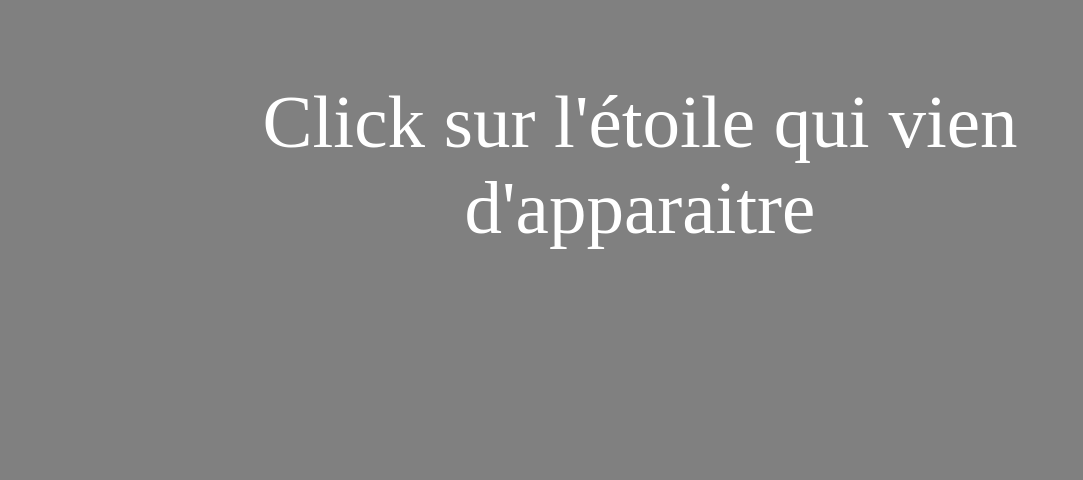
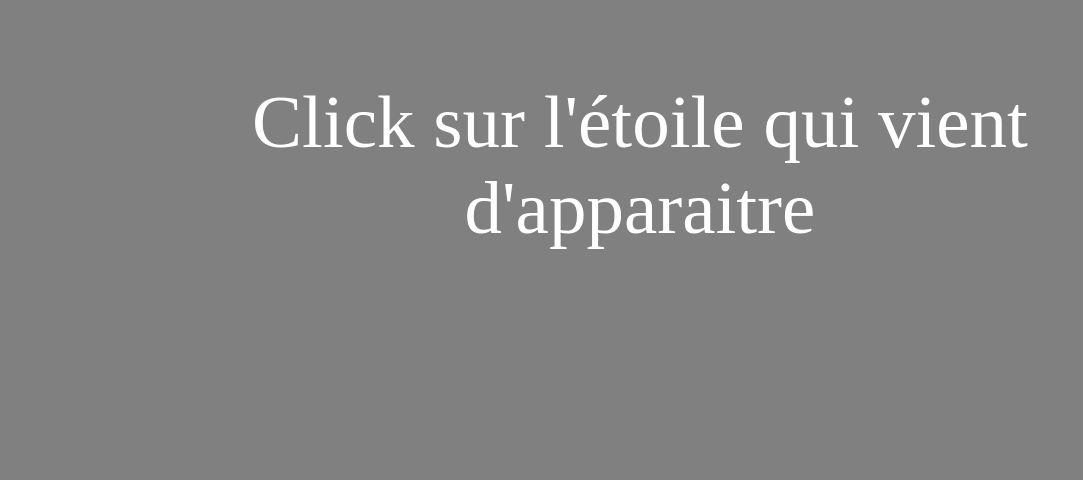
Before and after one commit to Benjijamin/TP1-equipe4, a website: page HTML5Application/public_html/index.html in a window 1280 px wide. Shown: the part 886-1366 px from the top of the page, without its empty margins (0-1083 px from the left). Drawn offline with Linux system fonts and the light colour scheme.

Commit message:
version finale 1.0

```diff
--- a/HTML5Application/public_html/index.html
+++ b/HTML5Application/public_html/index.html
@@ -13,26 +13,14 @@ and open the template in the editor.
         <script type = "text/javascript" src = "script.js" defer></script>
     </head>
     <body>
-
-
         <div id = "canvas"><div id="xyz" ></div></div>
-
-        <div id ="q">
-
+        <div id ="q"></div>
+        <div id ="regles">
+            Click sur l'étoile qui vient d'apparaitre
         </div>
 
-         <div id ="regles">
-             Click sur l'étoile qui vien d'apparaitre
-        </div>
-
-
         <div id="lol">
-
-
-
-
             <button onclick="resetReponse()">Reset</button>
-
         </div>
     </body>
 </html>
--- a/HTML5Application/public_html/script.js
+++ b/HTML5Application/public_html/script.js
@@ -80,7 +80,7 @@ function spawnEtoile(){
     etoile.style.left = left+'px';
 
     stars.push(etoile);
-    if(stars.length == 64){
+    if(stars.length === 64){
         alert("good job ben");
     }
     document.body.appendChild(etoile);
```
Also changed, not shown: HTML5Application/public_html/images/1.png, HTML5Application/public_html/images/2.png, HTML5Application/public_html/images/4.png.
